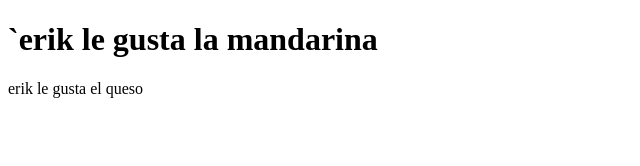
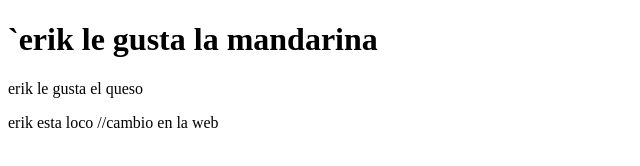
Before and after one commit to axel7454/axel7454.github.io, a plain HTML site: page index.html in a window 1280 px wide. Shown: the whole page, without its empty margins (0-640 px from the left). Drawn offline with Linux system fonts and the light colour scheme.

Commit message:
Update index.html

```diff
--- a/index.html
+++ b/index.html
@@ -8,6 +8,7 @@
 <body>
     <h1>`erik le gusta la mandarina</h1>
     <p>erik le gusta el queso</p>
+    erik esta loco //cambio en la web
 
 </body>
 </html>
```
